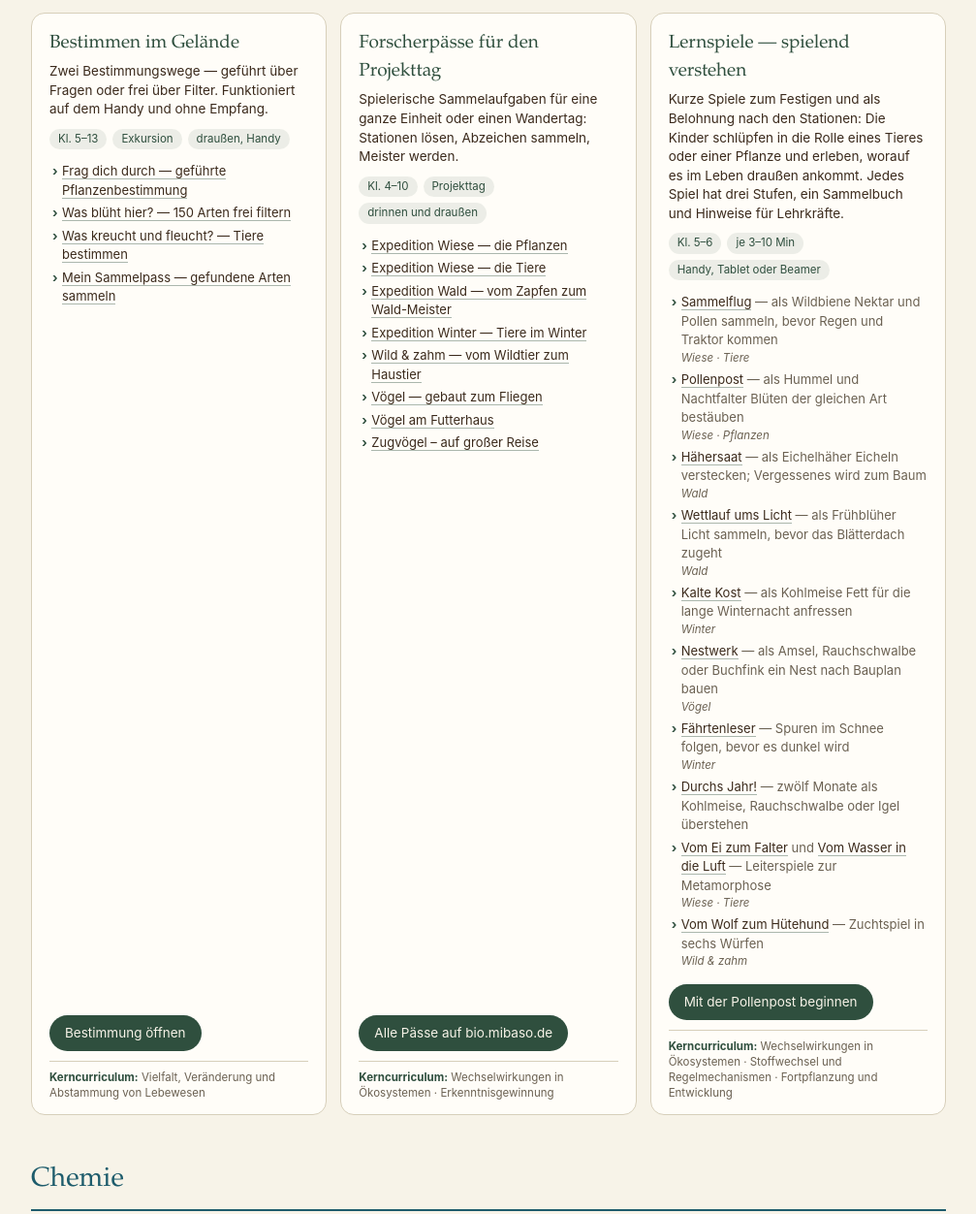
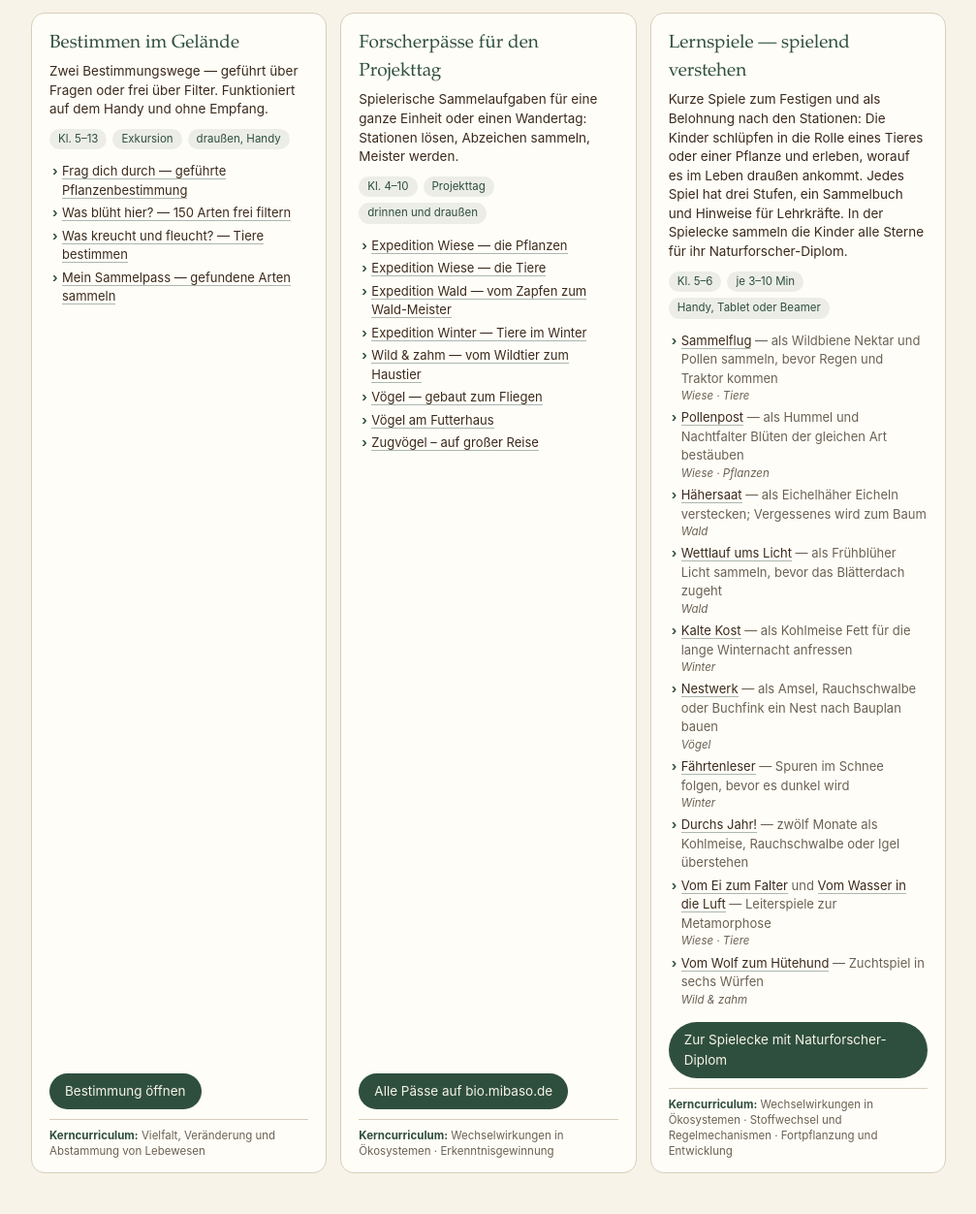
Before and after one commit to michlbaur-creator/start, a plain HTML site: page schule/index.html in a window 1280 px wide. Shown: the part 3469-4721 px from the top of the page at 97% size, without its empty margins (136-1143 px from the left). Drawn offline with Linux system fonts and the light colour scheme.

Commit message:
Update index.html

```diff
--- a/schule/index.html
+++ b/schule/index.html
@@ -563,7 +563,7 @@
         <h3>Lernspiele — spielend verstehen</h3>
         <p class="was">Kurze Spiele zum Festigen und als Belohnung nach den Stationen: Die Kinder
         schlüpfen in die Rolle eines Tieres oder einer Pflanze und erleben, worauf es im Leben draußen ankommt.
-        Jedes Spiel hat drei Stufen, ein Sammelbuch und Hinweise für Lehrkräfte.</p>
+        Jedes Spiel hat drei Stufen, ein Sammelbuch und Hinweise für Lehrkräfte. In der Spielecke sammeln die Kinder alle Sterne für ihr Naturforscher-Diplom.</p>
         <div class="marker"><span>Kl. 5–6</span><span>je 3–10 Min</span><span>Handy, Tablet oder Beamer</span></div>
         <ul>
           <li><a href="https://bio.mibaso.de/fauna/interaktiv/sammelflug.html">Sammelflug</a> — als Wildbiene Nektar und Pollen sammeln, bevor Regen und Traktor kommen <span class="her">Wiese · Tiere</span></li>
@@ -577,9 +577,9 @@
           <li><a href="https://bio.mibaso.de/fauna/interaktiv/falterspiel.html">Vom Ei zum Falter</a> und <a href="https://bio.mibaso.de/fauna/interaktiv/libellenspiel.html">Vom Wasser in die Luft</a> — Leiterspiele zur Metamorphose <span class="her">Wiese · Tiere</span></li>
           <li><a href="https://bio.mibaso.de/fauna/interaktiv/zuchtspiel.html">Vom Wolf zum Hütehund</a> — Zuchtspiel in sechs Würfen <span class="her">Wild &amp; zahm</span></li>
         </ul>
-        <a class="los" href="https://bio.mibaso.de/flora/interaktiv/pollenpost.html">Mit der Pollenpost beginnen</a>
+        <a class="los" href="https://bio.mibaso.de/spiele/">Zur Spielecke mit Naturforscher-Diplom</a>
         <p class="kc"><b>Kerncurriculum:</b> Wechselwirkungen in Ökosystemen · Stoffwechsel und Regelmechanismen · Fortpflanzung und Entwicklung</p>
-        <div class="adresse">bio.mibaso.de</div>
+        <div class="adresse">bio.mibaso.de/spiele</div>
       </article>
 
     </div>
```
